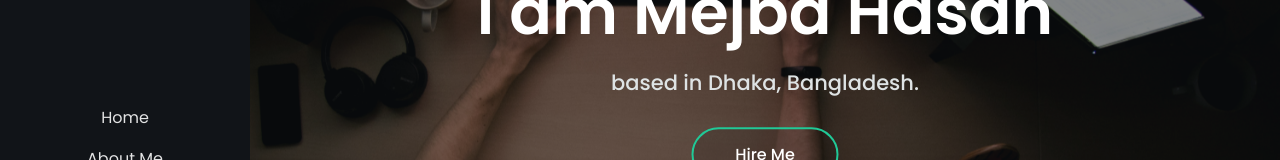
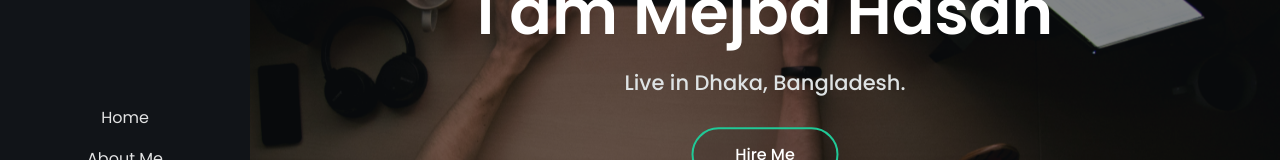
Before and after one commit to codermejba/Mejba-Hasan-Portfolio, a React (Vite) app: page / in a window 1280 px wide. Shown: the part 298-458 px from the top of the page. Built offline with nearby package versions, Linux system fonts and the light colour scheme.

Commit message:
some minor issue solved

```diff
--- a/package.json
+++ b/package.json
@@ -12,6 +12,7 @@
   "dependencies": {
     "bootstrap": "^5.3.3",
     "firebase": "^11.8.1",
+    "lucide-react": "^0.511.0",
     "react": "^18.2.0",
     "react-dom": "^18.2.0",
     "react-hook-form": "^7.56.4",
--- a/src/App.jsx
+++ b/src/App.jsx
@@ -3,9 +3,7 @@ import 'bootstrap/dist/css/bootstrap.min.css';  // Import Bootstrap CSS
 import Main from './components/Main';
 const App = () => {
   return (
-    <>
      <Main />
-    </>
   )
 }
 
--- a/src/components/body/Hero.jsx
+++ b/src/components/body/Hero.jsx
@@ -8,7 +8,7 @@ const Hero = () => {
       <div className="content">
         <h4 className="text-7 fw-medium">Welcome</h4>
         <h1 className=" fw-semibold text-16 py-lg-2">I am Mejba Hasan</h1>
-        <h4 className="text-light text-5">based in Dhaka, Bangladesh.</h4>
+        <h4 className="text-light text-5">Live in Dhaka, Bangladesh.</h4>
         <Button className=" mt-4"><a href="#contact">Hire Me</a></Button>
       </div>
       <a className="view-content" href="#about">
```
Also changed, not shown: 1 other file (tests, documents, lock files or other folders).
